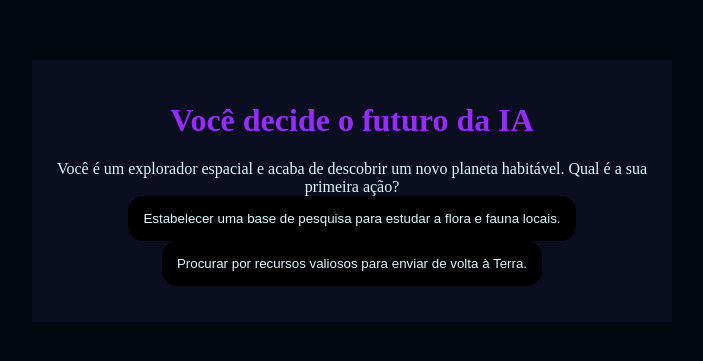
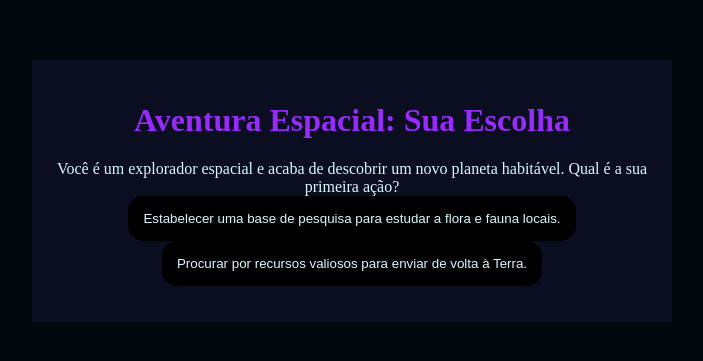
Before and after one commit to Julhlinha/intelartifi, a plain HTML site: page missao-refletindo-sobre-inteligencia-artificial-aula-11/index.html in a window 1280 px wide. Shown: the part 217-578 px from the top of the page, without its empty margins (288-991 px from the left). Drawn offline with Linux system fonts and the light colour scheme.

Commit message:
Update index.html

```diff
--- a/missao-refletindo-sobre-inteligencia-artificial-aula-11/index.html
+++ b/missao-refletindo-sobre-inteligencia-artificial-aula-11/index.html
@@ -4,11 +4,11 @@
     <meta charset="UTF-8">
     <meta name="viewport" content="width=device-width, initial-scale=1.0">
     <link rel="stylesheet" href="style.css">
-    <title>Você decide o futuro da IA</title>
+    <title>Aventura Espacial: Sua Escolha</title>
 </head>
 <body>
     <div class="caixa-principal">
-        <h1>Você decide o futuro da IA</h1>
+        <h1>Aventura Espacial: Sua Escolha</h1>
         <div class="caixa-perguntas"></div>
         <div class="caixa-alternativas"></div>
         <div class="caixa-resultado">
```
